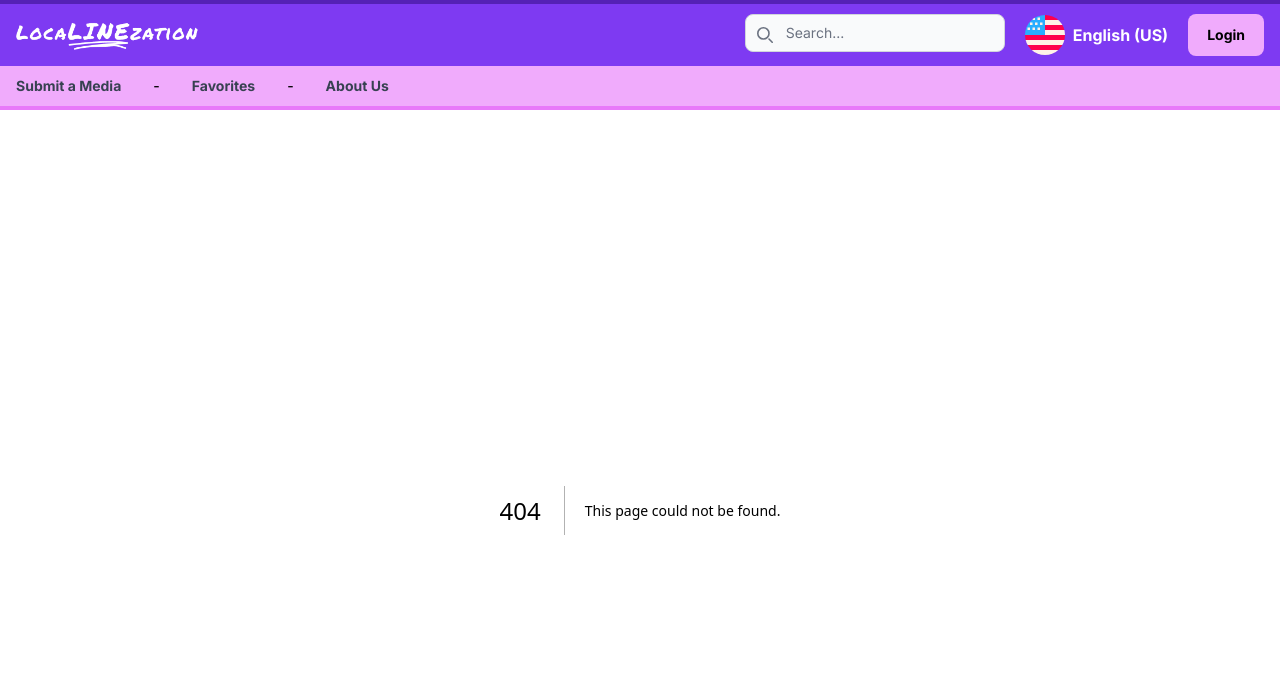
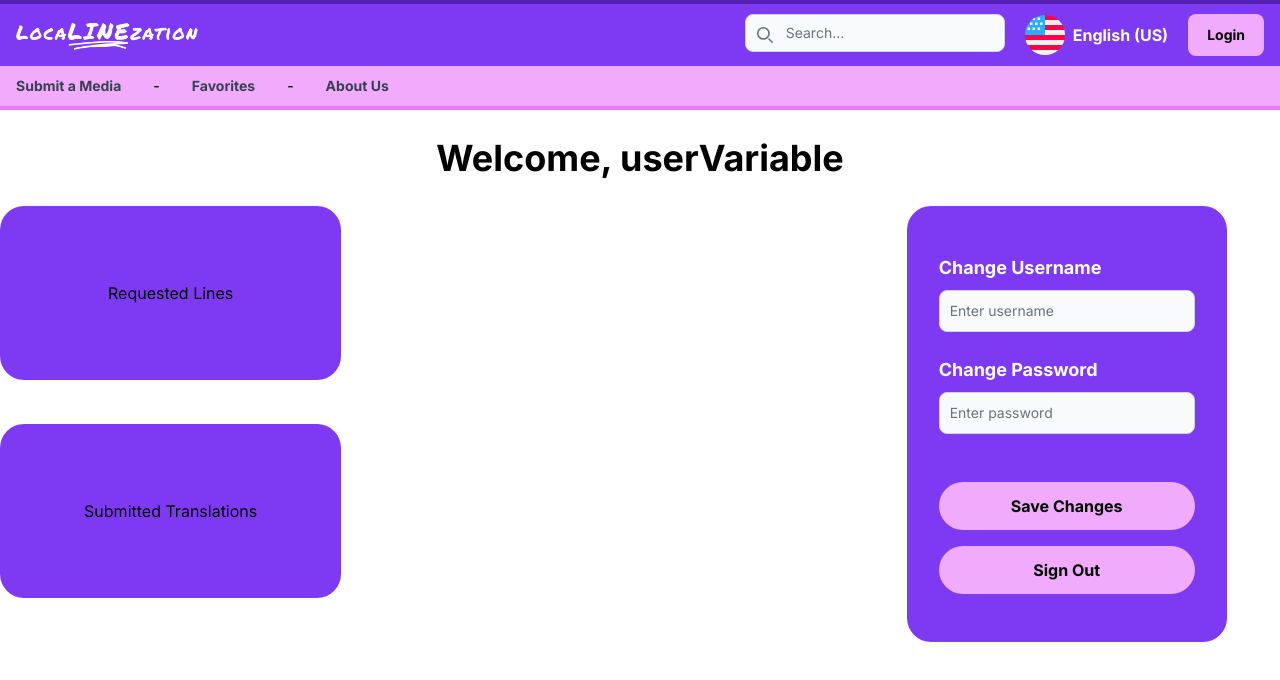
Before and after one commit to LeoJrTheTanooki/localinezation-front, a Next.js app in the folder localinezation-front/: page /AccountDashboardPage in a window 1280 px wide. Before the commit this address had no page. Shown: the top 680 px of the page. Built offline with nearby package versions, Linux system fonts and the light colour scheme.

Commit message:
Added AccountDashboardPage Rerouted Successful Login to AccountDashboardPage

```diff
--- /dev/null
+++ b/localinezation-front/src/app/AccountDashboardPage/page.tsx
@@ -0,0 +1,87 @@
+import React from "react";
+
+const AccountDashboardPage = () => {
+  const username = "userVariable";
+  return (
+    <div>
+      <h1 className=" text-center font-bold text-4xl py-7">
+        Welcome, {username}
+      </h1>
+      <div className="grid grid-cols-3">
+        <div className="col-span-2 flex">
+          <div
+            id="loginBG"
+            className="bg-purple-600 min-w-80 min-h-[80%] w-[40%] h-[80%] flex flex-col justify-around items-center text-center rounded-3xl p-12"
+          >
+            <p>Requested Lines</p>
+          </div>
+        </div>
+        <div className="row-span-2">
+          <div className="min-w-screen flex justify-center items-center">
+            <div
+              id="loginBG"
+              className="bg-purple-600 min-w-80 min-h-[80%] w-[40%] h-[80%] flex flex-col justify-around items-center text-center rounded-3xl p-12"
+            >
+              <div className="flex flex-col">
+                <div className="mb-6">
+                  <label className="block mb-2 text-lg text-start font-bold text-white dark:text-white">
+                    Change Username
+                  </label>
+
+                  <input
+                    id="username"
+                    required
+                    // onChange={(e) => setUsername(e.target.value)}
+                    placeholder="Enter username"
+                    type="text"
+                    className="required bg-gray-50 border border-gray-300 text-gray-900 text-sm rounded-lg hover:border-gray-800 focus:ring-blue-500 focus:border-blue-500 block w-full p-2.5 dark:bg-gray-700 dark:border-gray-600 dark:placeholder-gray-400 dark:text-white dark:focus:ring-blue-500 dark:focus:border-blue-500"
+                  />
+                </div>
+                <div className="mb-6">
+                  <label className="block mb-2 text-lg text-start font-bold text-white  dark:text-white">
+                    Change Password
+                  </label>
+
+                  <input
+                    id="password"
+                    // onChange={(e) => setPassword(e.target.value)}
+                    required
+                    type="password"
+                    placeholder="Enter password"
+                    className="required bg-gray-50 border border-gray-300 text-gray-900 text-sm rounded-lg hover:border-gray-800 focus:ring-blue-500 focus:border-blue-500 block w-full p-2.5 dark:bg-gray-700 dark:border-gray-600 dark:placeholder-gray-400 dark:text-white dark:focus:ring-blue-500 dark:focus:border-blue-500"
+                  />
+                </div>
+                <br />
+                <button
+                  // onClick={handleSubmit}
+                  className="w-64 h-12 bg-fuchsia-300 rounded-full font-bold hover:bg-fuchsia-400"
+                >
+                  Save Changes
+                </button>
+              </div>
+              <div className="mt-4">
+                <button
+                  // onClick={() => setLoginSwitchBool(false)}
+                  className="w-64 h-12 bg-fuchsia-300 rounded-full font-bold hover:bg-fuchsia-400"
+                >
+                  Sign Out
+                </button>
+              </div>
+              <div></div>
+            </div>
+          </div>
+        </div>
+        <div className="col-span-2 flex">
+          <div
+            id="loginBG"
+            className="bg-purple-600 min-w-80 min-h-[80%] w-[40%] h-[80%] flex flex-col justify-around items-center text-center rounded-3xl p-12"
+          >
+            <p>Submitted Translations</p>
+          </div>
+        </div>
+      </div>
+    </div>
+  );
+};
+
+export default AccountDashboardPage;
--- a/localinezation-front/src/app/LoginPage/page.tsx
+++ b/localinezation-front/src/app/LoginPage/page.tsx
@@ -84,7 +84,7 @@ const LoginPage = () => {
             if (token.token != null) {
                 localStorage.setItem("Token", token.token)
                 getLoggedInUserData(username);
-                router.push('/MediaPage');
+                router.push('/AccountDashboardPage');
             } else {
                 alert("Login Failed");
             }
```
Also changed, not shown: localinezation-front/src/utils/PageData.json (+9 -0 lines).
